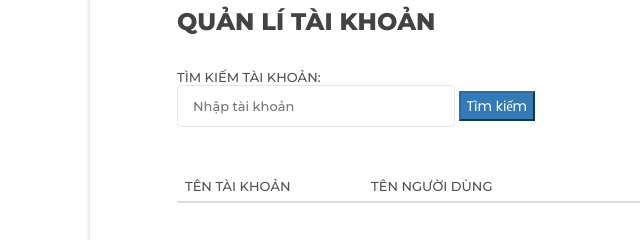
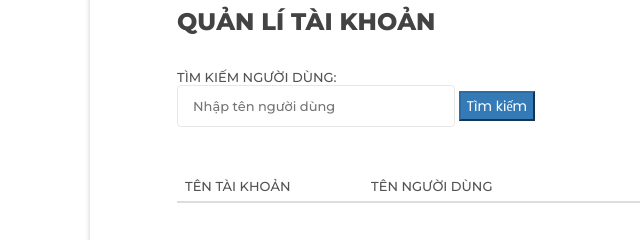
Before and after one commit to Kurokid0206/DA_HQTCSDL, a website: page html/admin.html in a window 1280 px wide. Shown: the part 244-484 px from the top of the page, 0-640 px from the left. Drawn offline with Linux system fonts and the light colour scheme; files that its build step writes are made by us from their sources; no server answers; files whose address does not match are found by name.

Commit message:
update UI

```diff
--- a/html/admin.html
+++ b/html/admin.html
@@ -6,8 +6,7 @@
     <meta http-equiv="X-UA-Compatible" content="IE=edge">
     <meta name="viewport" content="width=device-width, initial-scale=1">
     <meta name="description" content="Cultura is a Education HTML Template">
-    <meta name="keywords"
-        content="	classes, college, course, courses, educational, learning, online courses, revolution slider, school, seminar, tutorials, university, workshop">
+    <meta name="keywords" content="	classes, college, course, courses, educational, learning, online courses, revolution slider, school, seminar, tutorials, university, workshop">
     <meta name="author" content="regaltheme.com">
     <title>Dịch vụ giao hàng C4</title>
     <!-- favicon -->
@@ -59,8 +58,7 @@
                         <div class="col-xs-12">
                             <div class="d-flex justify-end">
                                 <div class="logo mr-auto" style="width:auto;">
-                                    <a href="http://localhost:3000"><img src="/images/home-logo.png" alt="Home Page"
-                                            style="width: 80px;display:inline" />
+                                    <a href="http://localhost:3000"><img src="/images/home-logo.png" alt="Home Page" style="width: 80px;display:inline" />
                                         <p style="display:inline">GIAO HÀNG C4</p>
                                     </a>
 
@@ -74,8 +72,7 @@
                                             <li><a onclick="get_user();">Quản lý tài khoản</a></li>
                                             <li><a href="/log-out">Đăng xuất</a></li>
                                             <li>
-                                                <a href="javascript:viod(0)" class="dropdown-toggle"
-                                                    data-toggle="dropdown" title="Show contact">
+                                                <a href="javascript:viod(0)" class="dropdown-toggle" data-toggle="dropdown" title="Show contact">
                                                     Contact <i class="zmdi zmdi-chevron-down"></i>
                                                 </a>
                                                 <ul class="dropdown-menu">
@@ -148,9 +145,8 @@
                             <h3 class="mb-35">Quản lí tài khoản</h3>
                             <form class="custom-input">
                                 <!-- lọc theo tên tài khoản, ko biết tên tài khoản thì khỏi vọc -->
-                                <h6 style="margin:5px 0 0 0;">Tìm kiếm tài khoản:</h6>
-                                <input type="text" id="username-for-seach-lock" placeholder="Nhập tài khoản"
-                                    style="max-width:30%;" />
+                                <h6 style="margin:5px 0 0 0;">Tìm kiếm người dùng:</h6>
+                                <input type="text" id="username-for-seach-lock" placeholder="Nhập tên người dùng" style="max-width:30%;" />
                                 <button type="button" class="btn-primary" onclick="get_user();">Tìm kiếm</button>
                                 <br><br>
 
@@ -260,8 +256,7 @@
                     <div class="row ">
                         <div class="col-xs-12 col-sm-6 ">
                             <div class="left ">
-                                <p>Copyright &copy; 2018 <a
-                                        href="https://themeforest.net/user/regaltheme/portfolio ">Regaltheme</a>.</p>
+                                <p>Copyright &copy; 2018 <a href="https://themeforest.net/user/regaltheme/portfolio ">Regaltheme</a>.</p>
                             </div>
                             <!-- Change your Copyright -->
                         </div>
```
